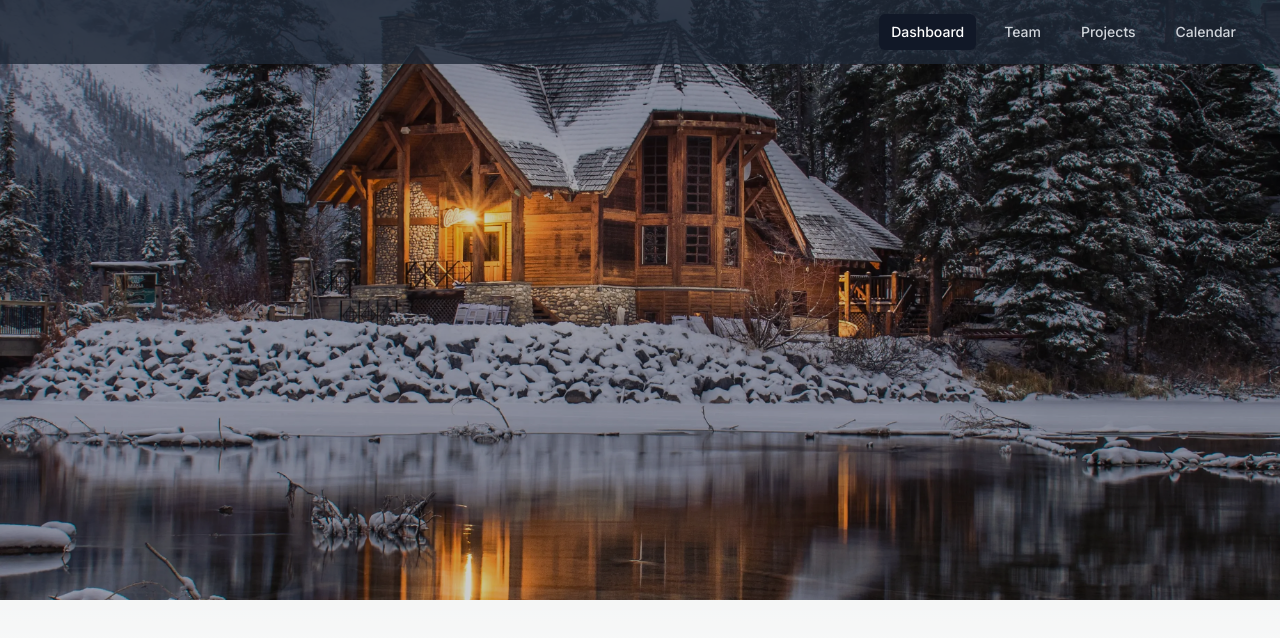
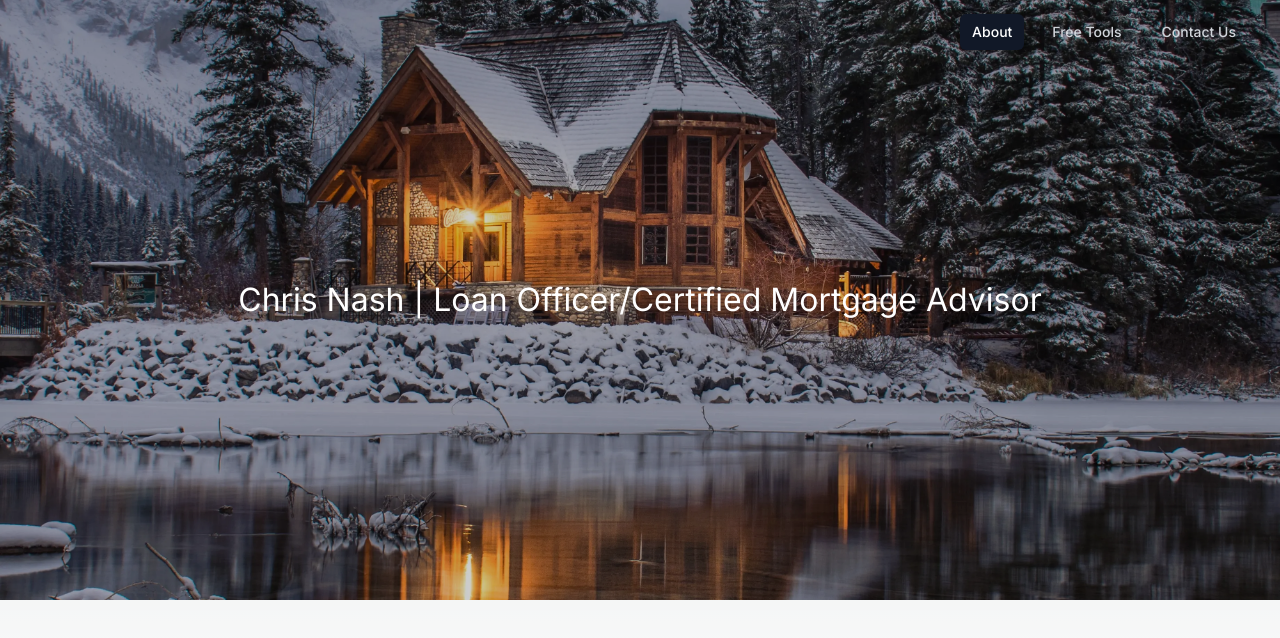
Before and after one commit to mdreesen/business-housing, a Next.js app: page / in a window 1280 px wide. Shown: the top 638 px of the page. Built offline with nearby package versions, Linux system fonts and the light colour scheme.

Commit message:
changing navbar

```diff
--- a/app/ui/hero.tsx
+++ b/app/ui/hero.tsx
@@ -5,13 +5,14 @@ import seasons from '../composables/seasons';
 
 
 // Styling
-import styles from './styles/Hero.module.css';
+import styles from './styles/hero.module.css';
 
 export default function Hero() {
 
     const season = seasons();
     return (
         <div className="flex items-center justify-center">
+            <h2 className={styles['text']}>Chris Nash | Loan Officer/Certified Mortgage Advisor</h2>
             <Image
                 src={`/assets/background-${season}.webp`}
                 priority
--- a/app/ui/navbar.tsx
+++ b/app/ui/navbar.tsx
@@ -4,19 +4,20 @@ import { Disclosure, Menu, Transition } from '@headlessui/react'
 import { Bars3Icon, BellIcon, XMarkIcon } from '@heroicons/react/24/outline'
 
 const navigation = [
-  { name: 'Dashboard', href: '#', current: true },
-  { name: 'Team', href: '#', current: false },
-  { name: 'Projects', href: '#', current: false },
-  { name: 'Calendar', href: '#', current: false },
+  { name: 'About', href: '#', current: true },
+  { name: 'Free Tools', href: '#', current: false },
+  { name: 'Contact Us', href: '#', current: false },
 ]
 
 function classNames(...classes: string[]) {
   return classes.filter(Boolean).join(' ')
 }
 
+// bg-gray-800
+
 export default function Example() {
   return (
-    <Disclosure as="nav" className="fixed z-10 w-full bg-gray-800 bg-opacity-80">
+    <Disclosure as="nav" className="fixed z-10 w-full bg-opacity-80">
       {({ open }) => (
         <>
           <div className="mx-auto max-w-7xl px-2 sm:px-6 lg:px-8">
--- a/app/ui/styles/hero.module.css
+++ b/app/ui/styles/hero.module.css
@@ -4,3 +4,10 @@
     object-fit: cover;
     filter: brightness(0.8);
   }
+
+  .text {
+    position: absolute;
+    z-index: 5;
+    color: white;
+    font-size: 2rem;
+  }
```
